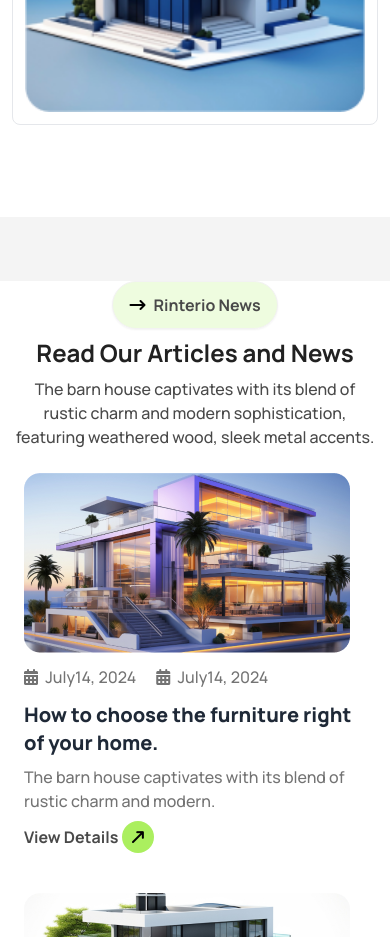
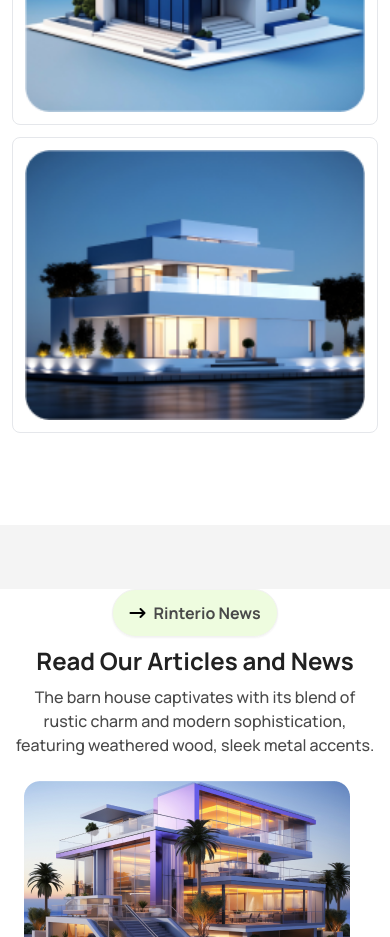
Before and after one commit to sojibshekh/Rinterio-tailwind-daisy-ui-, a plain HTML site: page index.html in a window 390 px wide. Shown: the part 4660-5597 px from the top of the page. Drawn offline with nearby package versions, Linux system fonts and the light colour scheme.

Commit message:
portfolio responsive

```diff
--- a/index.html
+++ b/index.html
@@ -198,6 +198,7 @@
             </div>
 
             <div class="flex flex-col-reverse md:flex-row justify-between items-center gap-3 py-3">
+              <div class="p-3 bg-white border rounded-lg w-full md:w-1/5 md:hidden"> <img src="images/img5.png" alt="" class="w-full"></div>
               <div class="p-3 bg-white border rounded-lg w-full md:w-1/5 "> <img src="images/img3.png" alt="" class="w-full"></div>
               <div  class="w-full md:w-3/5   p-3 bg-white  flex flex-col justify-between md:flex-row items-center border space-x-2 rounded-lg">
                 <img src="images/img4.png" alt="" class="w-full md:w-1/3">
```
